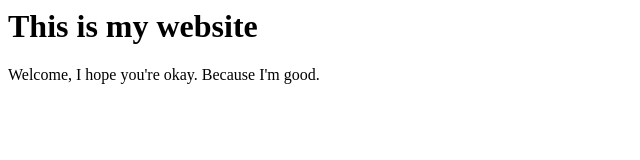
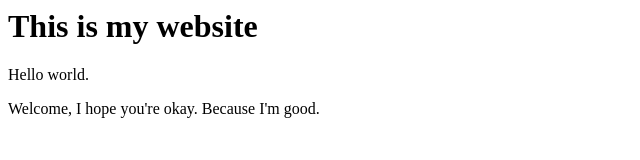
Before and after one commit to talwarxez1/git-repo, a plain HTML site: page index.html in a window 1280 px wide. Shown: the whole page, without its empty margins (0-640 px from the left). Drawn offline with Linux system fonts and the light colour scheme.

Commit message:
added index.html

```diff
--- a/index.html
+++ b/index.html
@@ -1,5 +1,6 @@
 <html>
 <title>Website</title>
 <h1>This is my website</h1>
+<p>Hello world.</p>
 <p>Welcome, I hope you're okay. Because I'm good.</P>
 </html>
```
